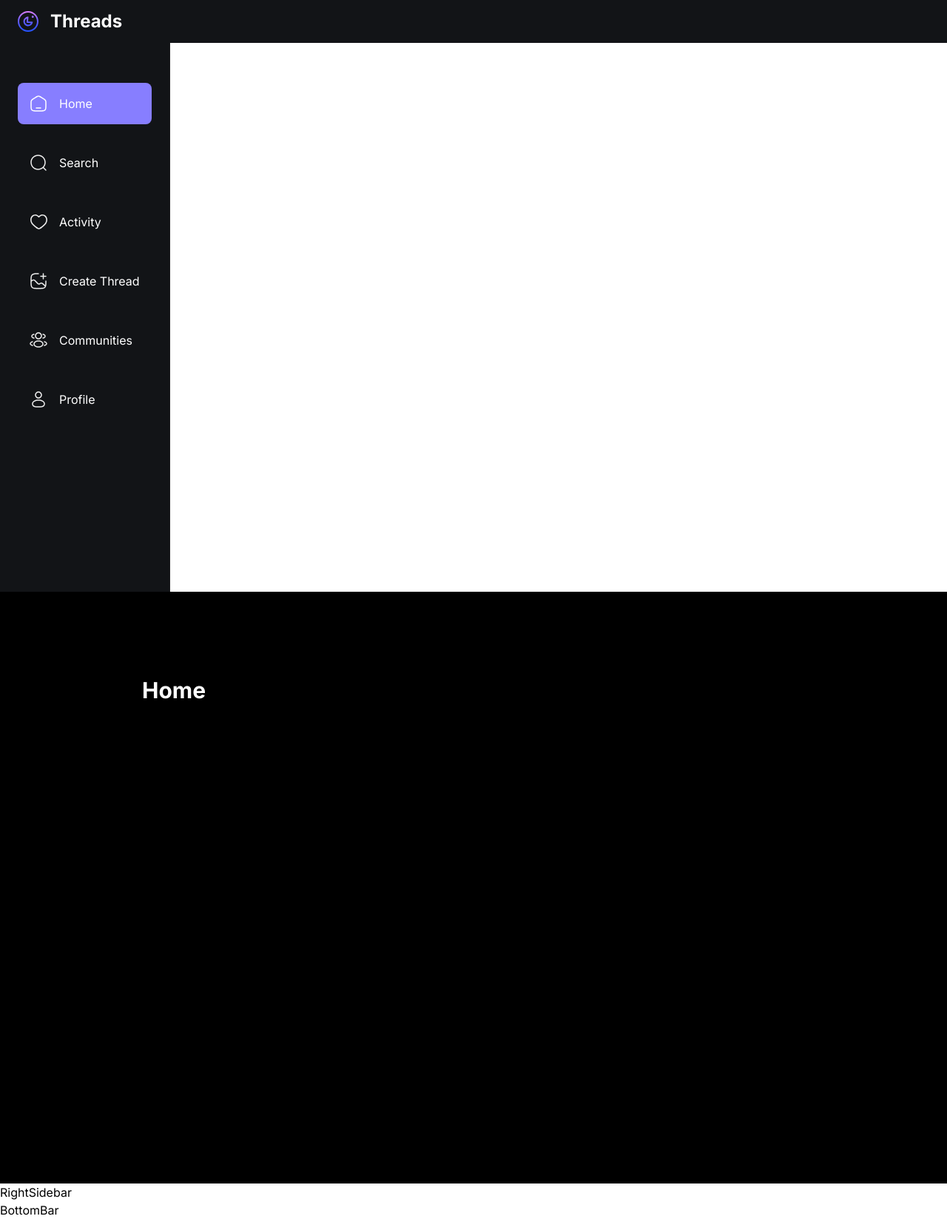
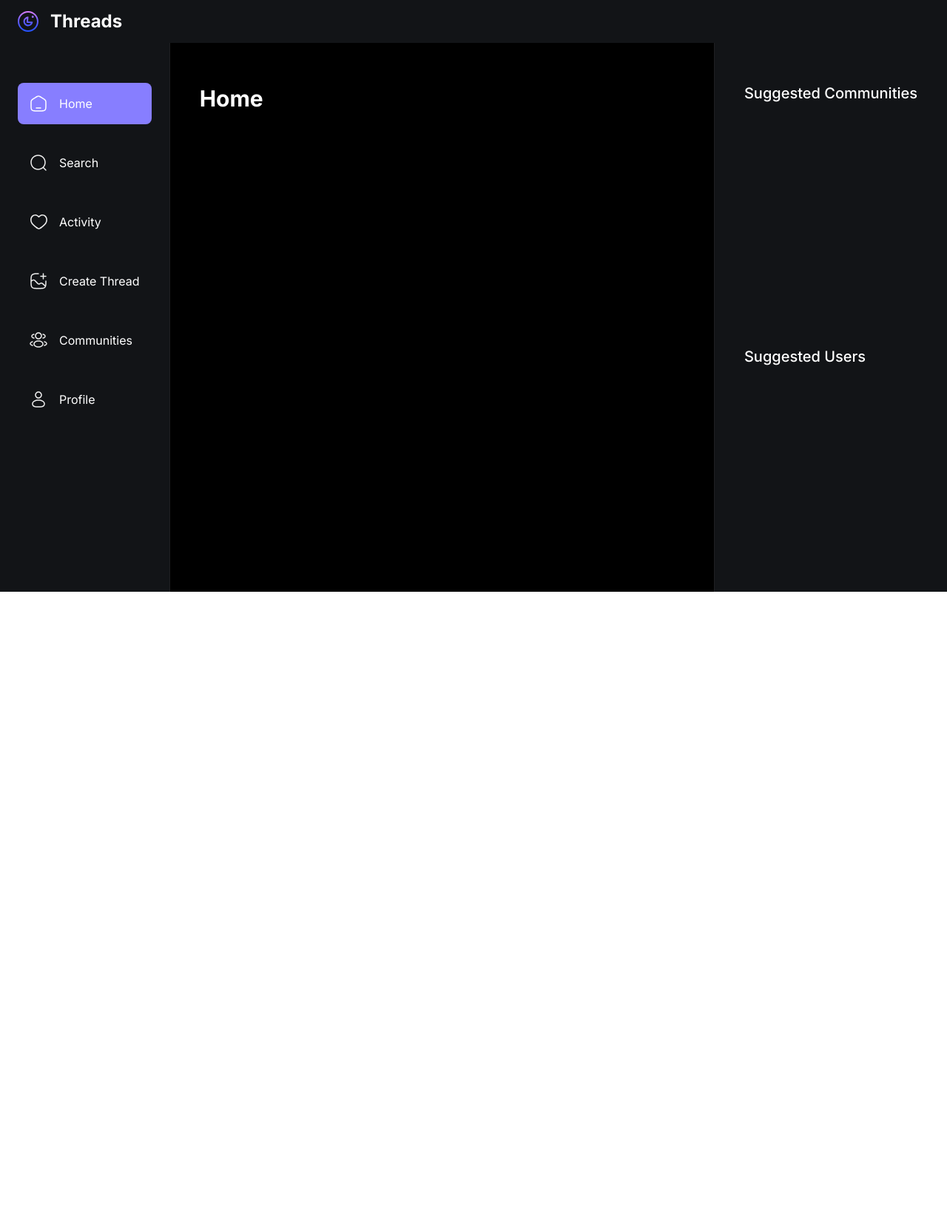
Before and after one commit to rajrawat37/threads-app-nextjs, a Next.js app: page / in a window 1280 px wide. Shown: the whole page at 74% size. After the commit the page ends 800 px from the top, so only its background shows below. Built offline with nearby package versions, Linux system fonts and the light colour scheme; no server answers.

Commit message:
feat:Add RightSidebar && update workspace comp

```diff
--- a/app/(root)/layout.tsx
+++ b/app/(root)/layout.tsx
@@ -26,7 +26,7 @@ export default function RootLayout({
     <html lang="en">
       <body className={inter.className}>
         <Topbar/>
-        <main>
+        <main className='flex'>
           <LeftSidebar/>
           <section className='main-container'>
             <div className='w-full max-w-4xl'>
--- a/components/shared/Bottombar.tsx
+++ b/components/shared/Bottombar.tsx
@@ -1,4 +1,45 @@
+"use client";
+
+import Image from "next/image";
+import Link from "next/link";
+import { usePathname } from "next/navigation";
+
+import { sidebarLinks } from "@/constants";
+
 function Bottombar() {
-    return <h1>BottomBar</h1>
+  const pathname = usePathname();
+
+  return (
+    <section className='bottombar'>
+      <div className='bottombar_container'>
+        {sidebarLinks.map((link) => {
+          const isActive =
+            (pathname.includes(link.route) && link.route.length > 1) ||
+            pathname === link.route;
+
+          return (
+            <Link
+              href={link.route}
+              key={link.label}
+              className={`bottombar_link ${isActive && "bg-primary-500"}`}
+            >
+              <Image
+                src={link.imgURL}
+                alt={link.label}
+                width={16}
+                height={16}
+                className='object-contain'
+              />
+
+              <p className='text-subtle-medium text-light-1 max-sm:hidden'>
+                {link.label.split(/\s+/)[0]}
+              </p>
+            </Link>
+          );
+        })}
+      </div>
+    </section>
+  );
 }
+
 export default Bottombar;
--- a/components/shared/RightSidebar.tsx
+++ b/components/shared/RightSidebar.tsx
@@ -1,4 +1,22 @@
-function RightSidebar() {
-    return <h1>RightSidebar</h1>
+import { currentUser } from "@clerk/nextjs";
+
+
+async function RightSidebar() {
+
+  return (
+    <section className='custom-scrollbar rightsidebar'>
+      <div className='flex flex-1 flex-col justify-start'>
+        <h3 className='text-heading4-medium text-light-1'>
+          Suggested Communities
+        </h3>
+      </div>
+      <div className='flex flex-1 flex-col justify-start'>
+        <h3 className='text-heading4-medium text-light-1'>
+          Suggested Users
+        </h3>
+      </div>
+    </section>
+  );
 }
+
 export default RightSidebar;
--- a/components/shared/Topbar.tsx
+++ b/components/shared/Topbar.tsx
@@ -1,6 +1,7 @@
 import Link from "next/link";
 import Image from "next/image";
 import { OrganizationSwitcher, SignedIn , SignOutButton} from "@clerk/nextjs";
+import {dark} from "@clerk/themes";
 
 function Topbar() {
     const isUserLoggedIn = true;
@@ -23,6 +24,7 @@ function Topbar() {
                 </div>
                 <OrganizationSwitcher
                   appearance={{
+                    baseTheme : dark,
                     elements : {
                         oraganizationSwitcherTrigger : "py-2 px-4"
                     }
--- a/package.json
+++ b/package.json
@@ -10,6 +10,7 @@
   },
   "dependencies": {
     "@clerk/nextjs": "^4.23.2",
+    "@clerk/themes": "^1.7.5",
     "@types/node": "20.5.1",
     "@types/react": "18.2.20",
     "@types/react-dom": "18.2.7",
```
Also changed, not shown: 1 other file (tests, documents, lock files or other folders).
